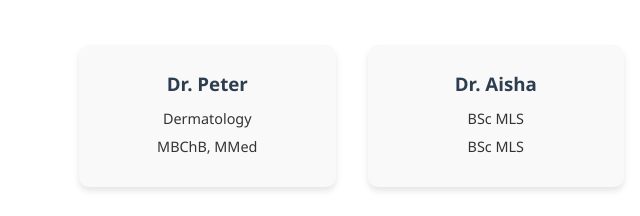
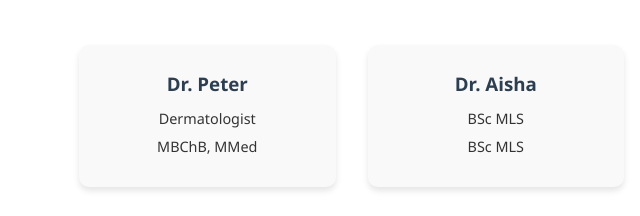
Before and after one commit to AbdirashidHaji/Gedwell-Hospital, a plain HTML site: page index.html in a window 1280 px wide. Shown: the part 2119-2335 px from the top of the page, 0-640 px from the left. Drawn offline with Linux system fonts and the light colour scheme.

Commit message:
darmatogist

```diff
--- a/index.html
+++ b/index.html
@@ -95,7 +95,7 @@
                     <div class="doctor-card">
                         <!-- <img src="" alt="Dr. Peter"> -->
                         <h3>Dr. Peter</h3>
-                        <p>Dermatology</p>
+                        <p>Dermatologist</p>
                         <p>MBChB, MMed</p>
                     </div>
                     <div class="doctor-card">
```
